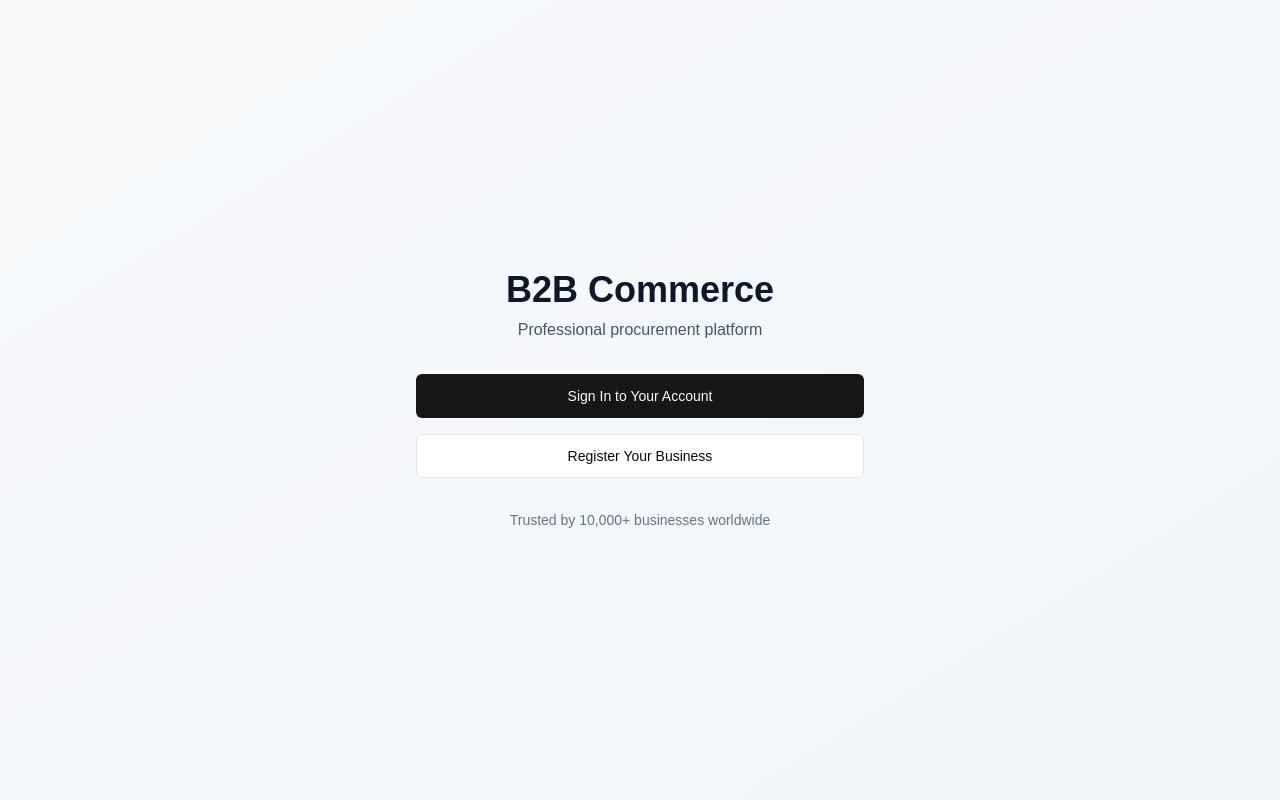
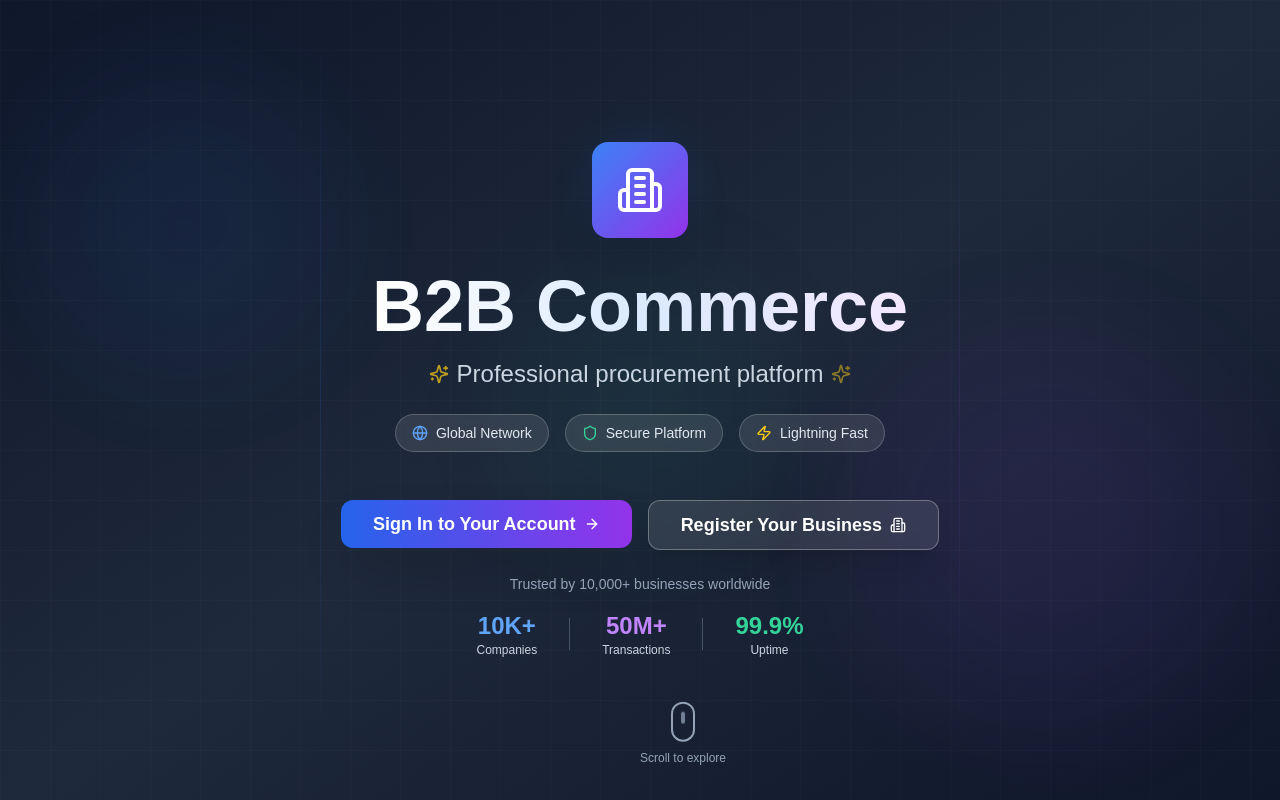
Before and after one commit to ozankuecuek/b4b-app-frontend-dev, a Next.js app: page / in a window 1280 px wide. Built offline with nearby package versions, Linux system fonts and the light colour scheme.

Commit message:
feat: enhance homepage with immersive animations and modern design
Add animated background elements, smooth entrance animations, hover effects, and interactive features while maintaining focus on CTAs.

#VERCEL_SKIP

Co-authored-by: null <181235038+ozankuecuek@users.noreply.github.com>

```diff
--- a/app/page.tsx
+++ b/app/page.tsx
@@ -1,31 +1,151 @@
+"use client"
+
 import Link from "next/link"
 import { Button } from "@/components/ui/button"
+import { Building2, ArrowRight, Sparkles, Globe, Shield, Zap } from "lucide-react"
+import { useEffect, useState } from "react"
 
 export default function HomePage() {
+  const [mounted, setMounted] = useState(false)
+
+  useEffect(() => {
+    setMounted(true)
+  }, [])
+
   return (
-    <div className="min-h-screen bg-gradient-to-br from-slate-50 to-slate-100 flex items-center justify-center p-4">
-      <div className="max-w-md w-full space-y-8 text-center">
-        <div>
-          <h1 className="text-4xl font-bold text-slate-900 mb-2">B2B Commerce</h1>
-          <p className="text-slate-600">Professional procurement platform</p>
+    <div className="min-h-screen bg-gradient-to-br from-slate-900 via-slate-800 to-slate-900 relative overflow-hidden">
+      {/* Animated Background Elements */}
+      <div className="absolute inset-0">
+        {/* Floating Orbs */}
+        <div className="absolute top-20 left-10 w-72 h-72 bg-blue-500/10 rounded-full blur-3xl animate-pulse"></div>
+        <div className="absolute bottom-20 right-10 w-96 h-96 bg-purple-500/10 rounded-full blur-3xl animate-pulse delay-1000"></div>
+        <div className="absolute top-1/2 left-1/2 transform -translate-x-1/2 -translate-y-1/2 w-64 h-64 bg-emerald-500/10 rounded-full blur-3xl animate-pulse delay-500"></div>
+
+        {/* Grid Pattern */}
+        <div className="absolute inset-0 bg-[linear-gradient(rgba(255,255,255,0.02)_1px,transparent_1px),linear-gradient(90deg,rgba(255,255,255,0.02)_1px,transparent_1px)] bg-[size:50px_50px]"></div>
+
+        {/* Animated Lines */}
+        <div className="absolute top-0 left-1/4 w-px h-full bg-gradient-to-b from-transparent via-blue-500/20 to-transparent animate-pulse"></div>
+        <div className="absolute top-0 right-1/4 w-px h-full bg-gradient-to-b from-transparent via-purple-500/20 to-transparent animate-pulse delay-700"></div>
       </div>
 
-        <div className="space-y-4">
-          <Link href="/login" className="block">
-            <Button className="w-full" size="lg">
+      {/* Main Content */}
+      <div className="relative z-10 flex items-center justify-center min-h-screen p-4">
+        <div
+          className={`max-w-4xl w-full text-center transition-all duration-1000 ${mounted ? "opacity-100 translate-y-0" : "opacity-0 translate-y-8"}`}
+        >
+          {/* Logo/Icon with Animation */}
+          <div className="mb-8 flex justify-center">
+            <div className="relative">
+              <div className="absolute inset-0 bg-blue-500/20 rounded-full blur-xl animate-pulse"></div>
+              <div className="relative bg-gradient-to-br from-blue-500 to-purple-600 p-6 rounded-2xl shadow-2xl transform hover:scale-105 transition-transform duration-300">
+                <Building2 className="h-12 w-12 text-white" />
+              </div>
+            </div>
+          </div>
+
+          {/* Main Heading with Gradient Text */}
+          <div className="mb-6">
+            <h1
+              className={`text-6xl md:text-7xl font-bold mb-4 transition-all duration-1000 delay-200 ${mounted ? "opacity-100 translate-y-0" : "opacity-0 translate-y-8"}`}
+            >
+              <span className="bg-gradient-to-r from-white via-blue-100 to-purple-100 bg-clip-text text-transparent">
+                B2B Commerce
+              </span>
+            </h1>
+            <div
+              className={`flex items-center justify-center gap-2 transition-all duration-1000 delay-400 ${mounted ? "opacity-100 translate-y-0" : "opacity-0 translate-y-8"}`}
+            >
+              <Sparkles className="h-5 w-5 text-yellow-400 animate-pulse" />
+              <p className="text-xl md:text-2xl text-slate-300 font-light">Professional procurement platform</p>
+              <Sparkles className="h-5 w-5 text-yellow-400 animate-pulse delay-500" />
+            </div>
+          </div>
+
+          {/* Feature Pills */}
+          <div
+            className={`flex flex-wrap justify-center gap-4 mb-12 transition-all duration-1000 delay-600 ${mounted ? "opacity-100 translate-y-0" : "opacity-0 translate-y-8"}`}
+          >
+            <div className="flex items-center gap-2 bg-white/10 backdrop-blur-sm rounded-full px-4 py-2 border border-white/20">
+              <Globe className="h-4 w-4 text-blue-400" />
+              <span className="text-sm text-slate-200">Global Network</span>
+            </div>
+            <div className="flex items-center gap-2 bg-white/10 backdrop-blur-sm rounded-full px-4 py-2 border border-white/20">
+              <Shield className="h-4 w-4 text-emerald-400" />
+              <span className="text-sm text-slate-200">Secure Platform</span>
+            </div>
+            <div className="flex items-center gap-2 bg-white/10 backdrop-blur-sm rounded-full px-4 py-2 border border-white/20">
+              <Zap className="h-4 w-4 text-yellow-400" />
+              <span className="text-sm text-slate-200">Lightning Fast</span>
+            </div>
+          </div>
+
+          {/* CTA Buttons */}
+          <div
+            className={`space-y-6 transition-all duration-1000 delay-800 ${mounted ? "opacity-100 translate-y-0" : "opacity-0 translate-y-8"}`}
+          >
+            <div className="flex flex-col sm:flex-row gap-4 justify-center">
+              <Link href="/login" className="group">
+                <Button
+                  className="w-full sm:w-auto bg-gradient-to-r from-blue-600 to-purple-600 hover:from-blue-700 hover:to-purple-700 text-white border-0 px-8 py-6 text-lg font-semibold rounded-xl shadow-2xl transform hover:scale-105 transition-all duration-300 hover:shadow-blue-500/25"
+                  size="lg"
+                >
+                  <span className="flex items-center gap-2">
                     Sign In to Your Account
+                    <ArrowRight className="h-5 w-5 group-hover:translate-x-1 transition-transform duration-300" />
+                  </span>
                 </Button>
               </Link>
 
-          <Link href="/register" className="block">
-            <Button variant="outline" className="w-full" size="lg">
+              <Link href="/register" className="group">
+                <Button
+                  variant="outline"
+                  className="w-full sm:w-auto bg-white/10 backdrop-blur-sm border-white/30 text-white hover:bg-white/20 hover:border-white/50 px-8 py-6 text-lg font-semibold rounded-xl shadow-xl transform hover:scale-105 transition-all duration-300"
+                  size="lg"
+                >
+                  <span className="flex items-center gap-2">
                     Register Your Business
+                    <Building2 className="h-5 w-5 group-hover:rotate-12 transition-transform duration-300" />
+                  </span>
                 </Button>
               </Link>
             </div>
 
-        <div className="text-sm text-slate-500">
-          <p>Trusted by 10,000+ businesses worldwide</p>
+            {/* Trust Indicator */}
+            <div
+              className={`transition-all duration-1000 delay-1000 ${mounted ? "opacity-100 translate-y-0" : "opacity-0 translate-y-8"}`}
+            >
+              <p className="text-slate-400 text-sm mb-4">Trusted by 10,000+ businesses worldwide</p>
+
+              {/* Animated Counter */}
+              <div className="flex justify-center items-center gap-8 text-slate-300">
+                <div className="text-center">
+                  <div className="text-2xl font-bold text-blue-400">10K+</div>
+                  <div className="text-xs">Companies</div>
+                </div>
+                <div className="w-px h-8 bg-slate-600"></div>
+                <div className="text-center">
+                  <div className="text-2xl font-bold text-purple-400">50M+</div>
+                  <div className="text-xs">Transactions</div>
+                </div>
+                <div className="w-px h-8 bg-slate-600"></div>
+                <div className="text-center">
+                  <div className="text-2xl font-bold text-emerald-400">99.9%</div>
+                  <div className="text-xs">Uptime</div>
+                </div>
+              </div>
+            </div>
+          </div>
+        </div>
+      </div>
+
+      {/* Floating Action Hint */}
+      <div className="absolute bottom-8 left-1/2 transform -translate-x-1/2 animate-bounce">
+        <div className="flex flex-col items-center text-slate-400">
+          <div className="w-6 h-10 border-2 border-slate-400 rounded-full flex justify-center">
+            <div className="w-1 h-3 bg-slate-400 rounded-full mt-2 animate-pulse"></div>
+          </div>
+          <span className="text-xs mt-2">Scroll to explore</span>
         </div>
       </div>
     </div>
```
Lines whose indentation alone changed are shown as unchanged.
